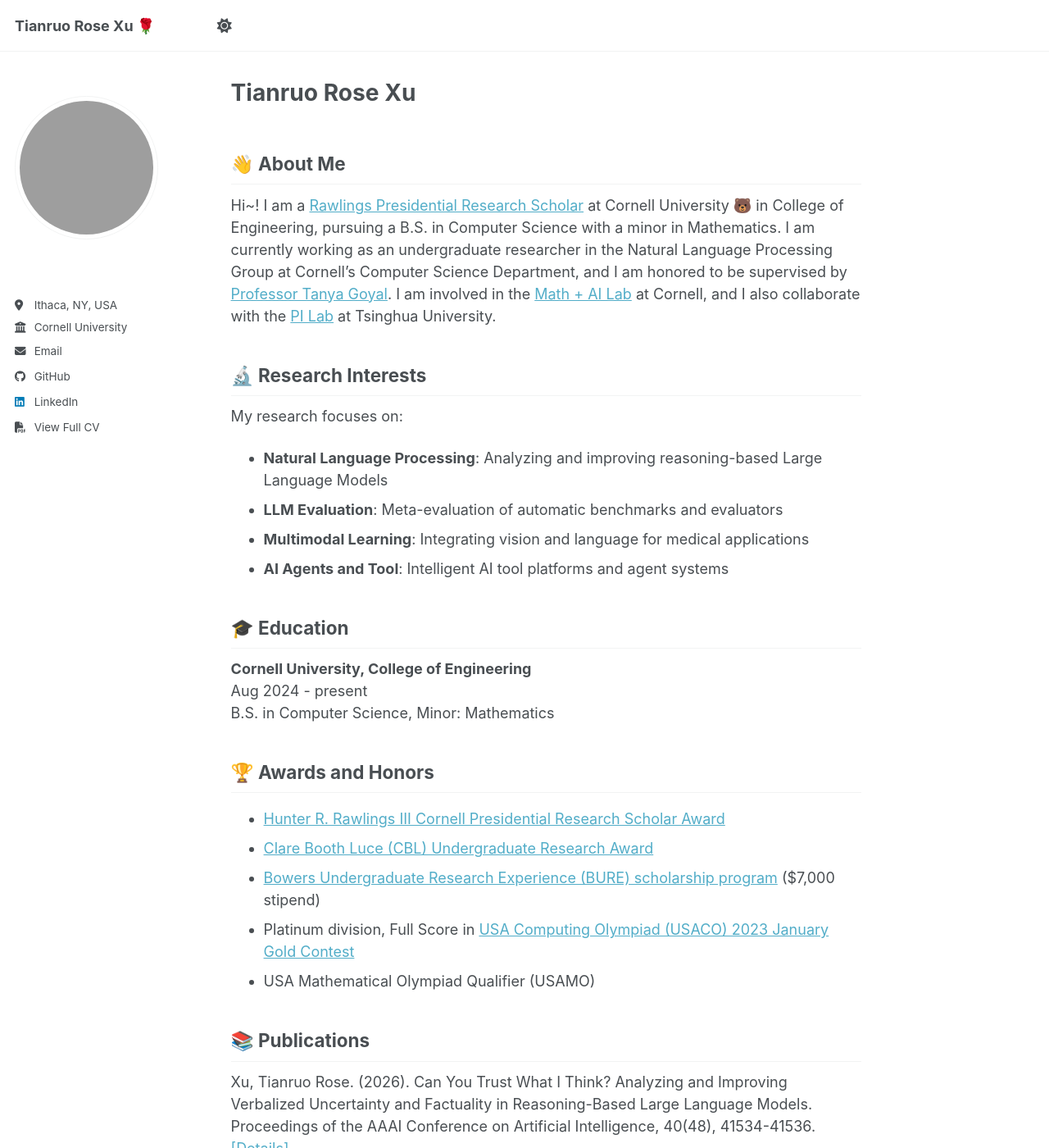
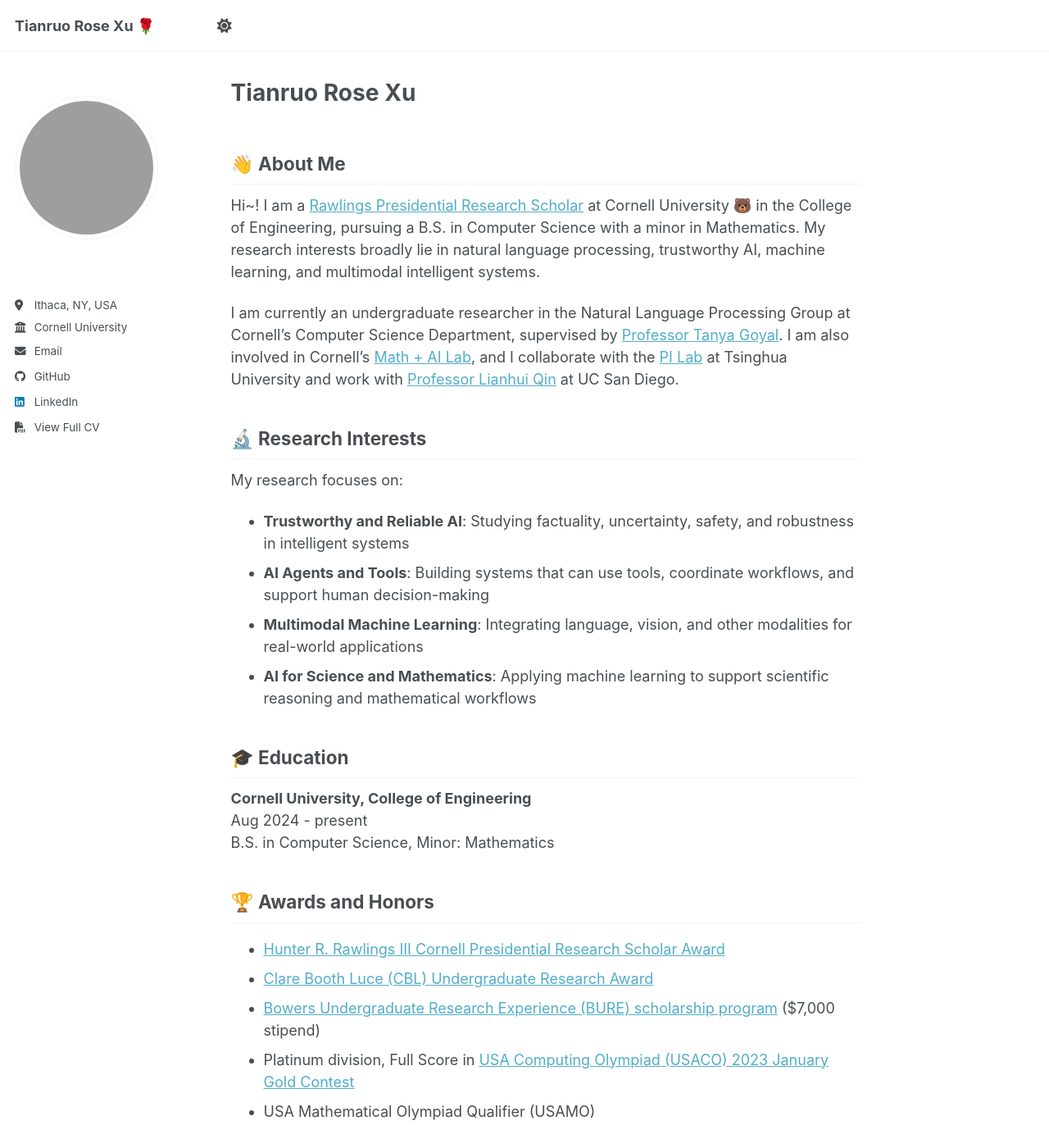
Before and after one commit to XTRose29/xtrose29.github.io, a Jekyll site: the page built from _pages/about.md, in a window 1280 px wide and 1400 px high. Shown: the whole window at 82% size. Built offline with Jekyll 4.4.1, drawn with Linux system fonts in a browser that asks for light colours; a script bundle is joined from its source files by our own code; library files that are not in the unit come from our copies.

Commit message:
Update about.md

```diff
--- a/_pages/about.md
+++ b/_pages/about.md
@@ -9,15 +9,17 @@
 
 ## 👋 About Me
 
-Hi~! I am a <a href="https://scl.cornell.edu/get-involved/cornell-commitment/rawlings-cornell-presidential-research-scholars" target="_blank" rel="noopener noreferrer">Rawlings Presidential Research Scholar</a> at Cornell University 🐻 in College of Engineering, pursuing a B.S. in Computer Science with a minor in Mathematics. I am currently working as an undergraduate researcher in the Natural Language Processing Group at Cornell's Computer Science Department, and I am honored to be supervised by <a href="https://tagoyal.github.io/" target="_blank" rel="noopener noreferrer">Professor Tanya Goyal</a>. I am involved in the <a href="https://danielhl.github.io/math-ai.html" target="_blank" rel="noopener noreferrer">Math + AI Lab</a> at Cornell, and I also collaborate with the <a href="https://github.com/thuhci" target="_blank" rel="noopener noreferrer">PI Lab</a> at Tsinghua University.
+Hi~! I am a <a href="https://scl.cornell.edu/get-involved/cornell-commitment/rawlings-cornell-presidential-research-scholars" target="_blank" rel="noopener noreferrer">Rawlings Presidential Research Scholar</a> at Cornell University 🐻 in the College of Engineering, pursuing a B.S. in Computer Science with a minor in Mathematics. My research interests broadly lie in natural language processing, trustworthy AI, machine learning, and multimodal intelligent systems.
+
+I am currently an undergraduate researcher in the Natural Language Processing Group at Cornell's Computer Science Department, supervised by <a href="https://tagoyal.github.io/" target="_blank" rel="noopener noreferrer">Professor Tanya Goyal</a>. I am also involved in Cornell's <a href="https://danielhl.github.io/math-ai.html" target="_blank" rel="noopener noreferrer">Math + AI Lab</a>, and I collaborate with the <a href="https://github.com/thuhci" target="_blank" rel="noopener noreferrer">PI Lab</a> at Tsinghua University and work with <a href="https://lianhui.ucsd.edu/" target="_blank" rel="noopener noreferrer">Professor Lianhui Qin</a> at UC San Diego.
 
 ## 🔬 Research Interests
 
 My research focuses on:
-- **Natural Language Processing**: Analyzing and improving reasoning-based Large Language Models
-- **LLM Evaluation**: Meta-evaluation of automatic benchmarks and evaluators
-- **Multimodal Learning**: Integrating vision and language for medical applications
-- **AI Agents and Tool**: Intelligent AI tool platforms and agent systems
+- **Trustworthy and Reliable AI**: Studying factuality, uncertainty, safety, and robustness in intelligent systems
+- **AI Agents and Tools**: Building systems that can use tools, coordinate workflows, and support human decision-making
+- **Multimodal Machine Learning**: Integrating language, vision, and other modalities for real-world applications
+- **AI for Science and Mathematics**: Applying machine learning to support scientific reasoning and mathematical workflows
 
 ## 🎓 Education
 
```
